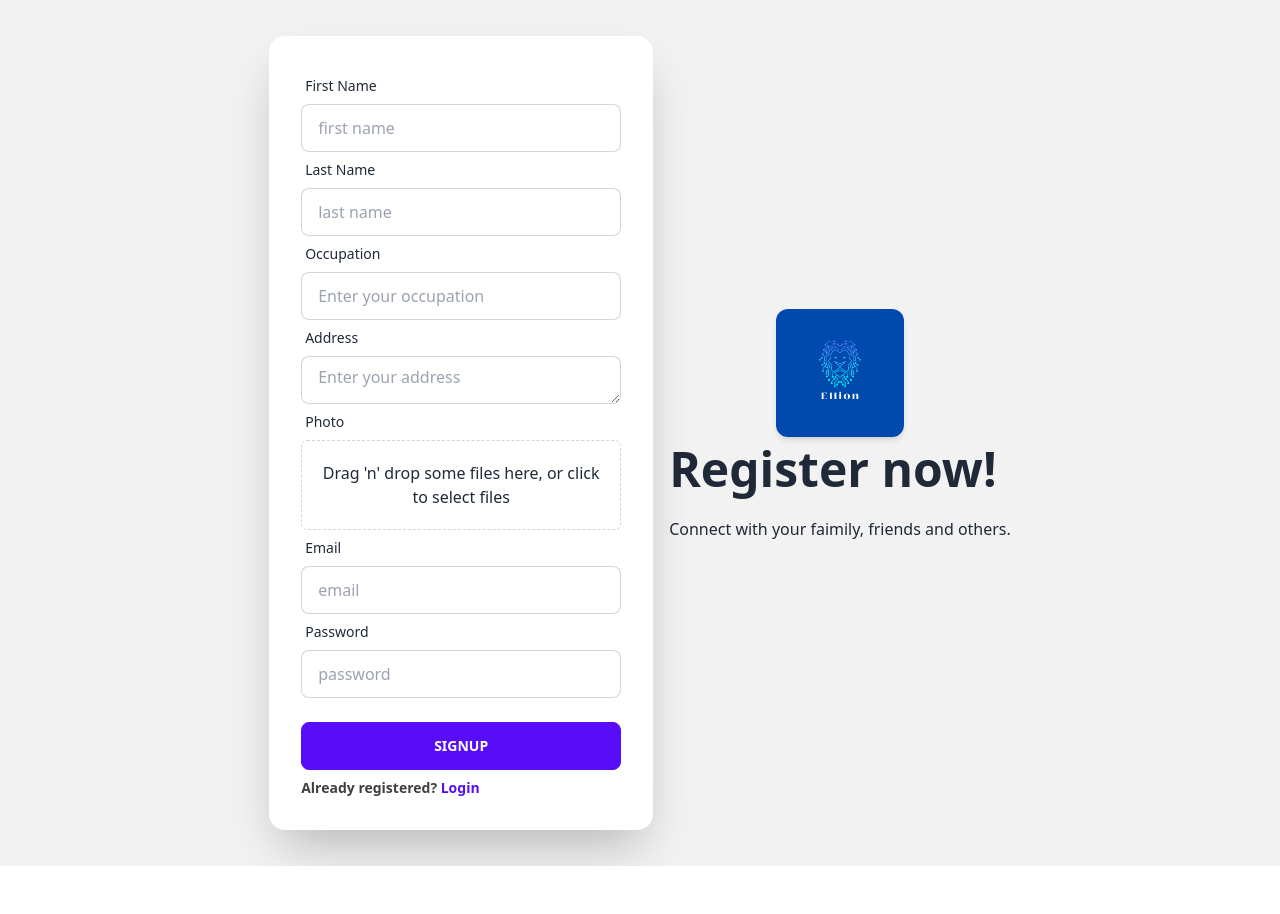
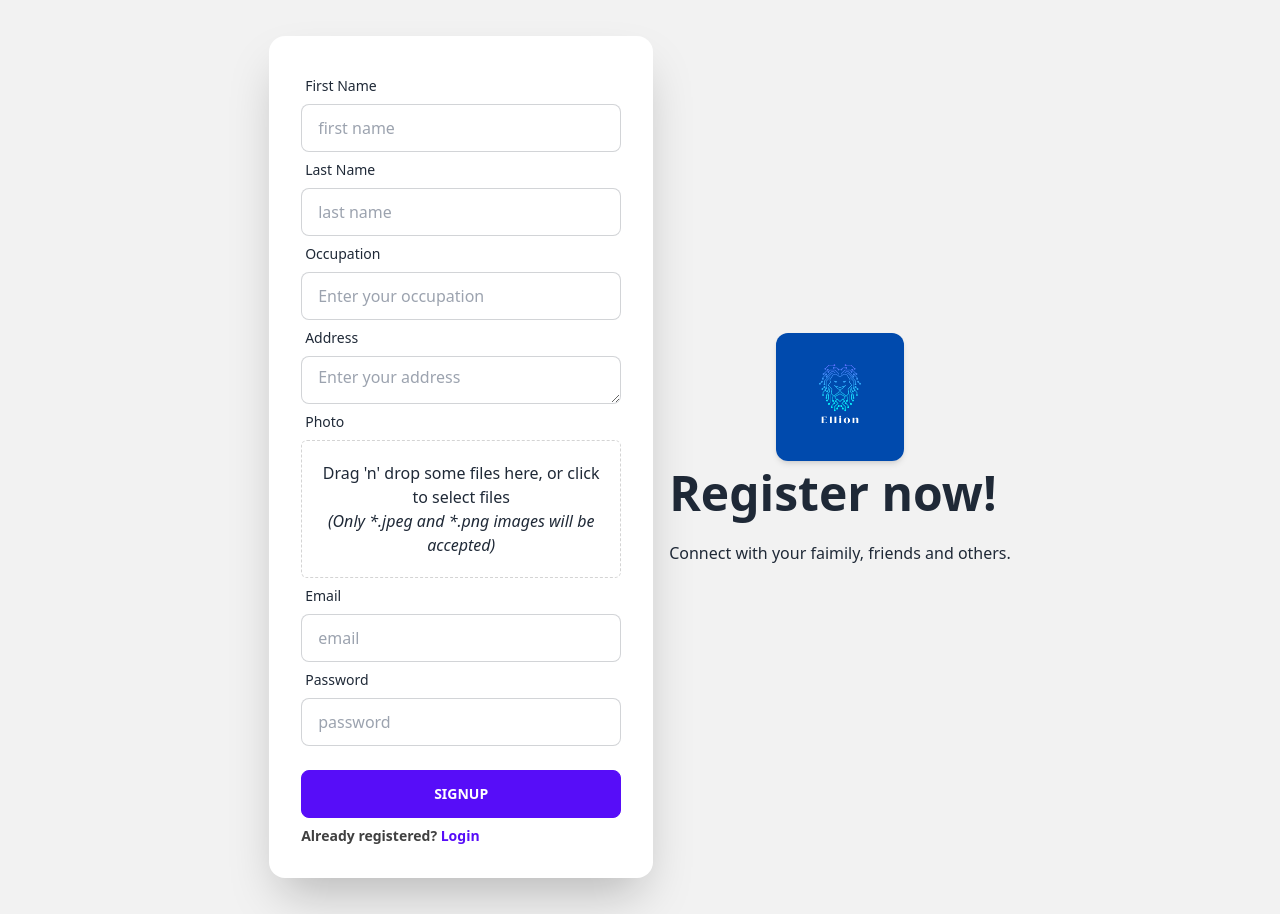
Before and after one commit to hasibul-kabir/ellion-socialmedia-client, a React (Create React App) app: page /registration in a window 1280 px wide. Before the commit the page ends 866 px from the top, so only its background shows below. Built offline with nearby package versions, Linux system fonts and the light colour scheme; no server answers.

Commit message:
except specific file 'react DropZone'

```diff
--- a/src/components/Home/createPost/PostInputModal.js
+++ b/src/components/Home/createPost/PostInputModal.js
@@ -14,7 +14,13 @@ const PostInputModal = ({ open, setOpen, isLoading, createPost, isSuccess: postC
     const initialValues = {
         description: ''
     }
-    const { getRootProps, getInputProps, isDragActive, acceptedFiles } = useDropzone();
+    const { getRootProps, getInputProps, isDragActive, acceptedFiles } = useDropzone({
+        accept: {
+            'image/jpeg': ['.jpeg'],
+            'image/jpg': ['.jpg'],
+            'image/png': ['.png']
+        }
+    });
 
     const { values, errors, handleSubmit, handleChange, handleBlur, touched, resetForm } = useFormik({
         initialValues: initialValues,
@@ -68,6 +74,7 @@ const PostInputModal = ({ open, setOpen, isLoading, createPost, isSuccess: postC
                                 <div {...getRootProps()}>
                                     <input {...getInputProps()} />
                                     <p>{acceptedFiles[0] ? acceptedFiles[0].path : "Drag 'n' drop some files here, or click to select files"}</p>
+                                    <em>{!acceptedFiles[0] && "(Only *.jpeg and *.png images will be accepted)"}</em>
                                 </div>
                             </section>
                             {
--- a/src/components/Registration/RegistrationForm.js
+++ b/src/components/Registration/RegistrationForm.js
@@ -16,7 +16,13 @@ const RegistrationForm = ({ register, isLoading }) => {
         occupation: ''
     }
 
-    const { getRootProps, getInputProps, isDragActive, acceptedFiles } = useDropzone();
+    const { getRootProps, getInputProps, isDragActive, acceptedFiles } = useDropzone({
+        accept: {
+            'image/jpeg': ['.jpeg'],
+            'image/jpg': ['.jpg'],
+            'image/png': ['.png']
+        }
+    });
 
 
     const { values, errors, handleSubmit, handleChange, handleBlur, touched } = useFormik({
@@ -113,6 +119,7 @@ const RegistrationForm = ({ register, isLoading }) => {
                         <div {...getRootProps()}>
                             <input {...getInputProps()} />
                             <p>{acceptedFiles[0] ? acceptedFiles[0].path : "Drag 'n' drop some files here, or click to select files"}</p>
+                            <em>{!acceptedFiles[0] && "(Only *.jpeg and *.png images will be accepted)"}</em>
                         </div>
                     </section>
                 </div>
```
